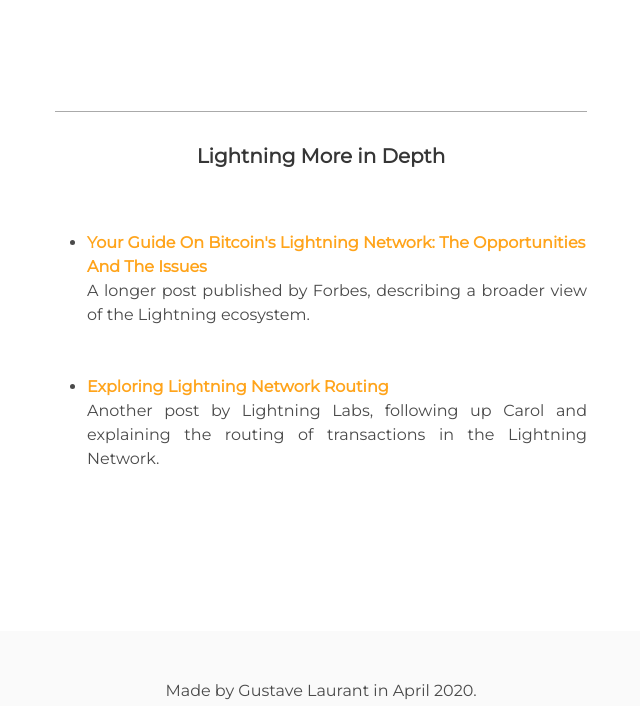
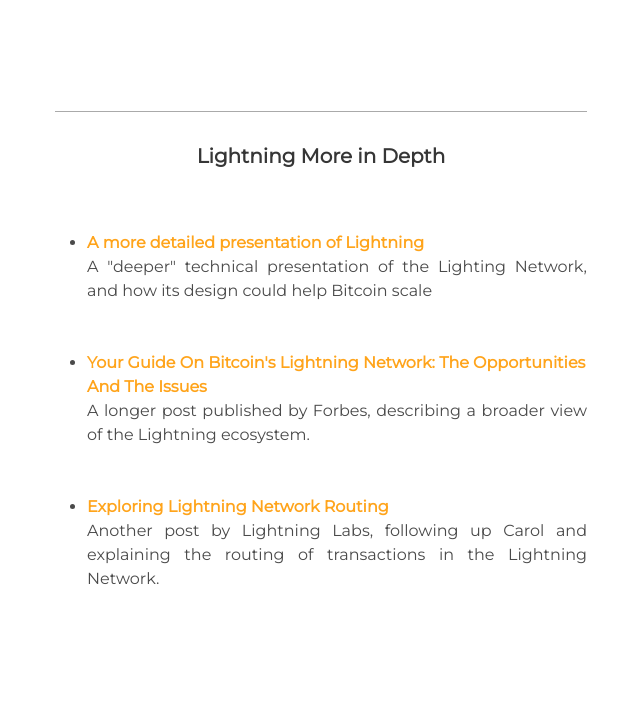
Before and after one commit to gustmtl/gustavesarticles, a Flask app: page /lightning in a window 1280 px wide. Shown: the part 1224-1930 px from the top of the page, without its empty margins (319-959 px from the left). Run offline with Flask 2, Linux system fonts and the light colour scheme; some libraries are stand-ins or nearby versions.

Commit message:
added one article

```diff
--- a/templates/lightning.html
+++ b/templates/lightning.html
@@ -97,6 +97,11 @@
                 <div class="content" id="more">
                     <h3 class="title is-5 center">Lightning More in Depth</h3><br>
                     <ul>
+                        <li><a class="link-title" href="https://coincenter.org/entry/what-is-the-lightning-network" target="_blank">A more detailed presentation of Lightning</a><br>
+                            <p class="text">A "deeper" technical presentation of the Lighting Network, and how its design could help Bitcoin scale</p>
+                        </li><br class="br1">
+                        <br>
+
                         <li><a class="link-title" href="https://www.forbes.com/sites/jonathanchester/2018/06/18/your-guide-on-the-lightning-network-the-opportunities-and-the-issues/#441a19573677" target="_blank">Your Guide On Bitcoin's Lightning Network: The Opportunities And The Issues</a><br>
                             <p class="text">A longer post published by Forbes, describing a broader view of the Lightning ecosystem.</p>
                         </li><br class="br1">
```
